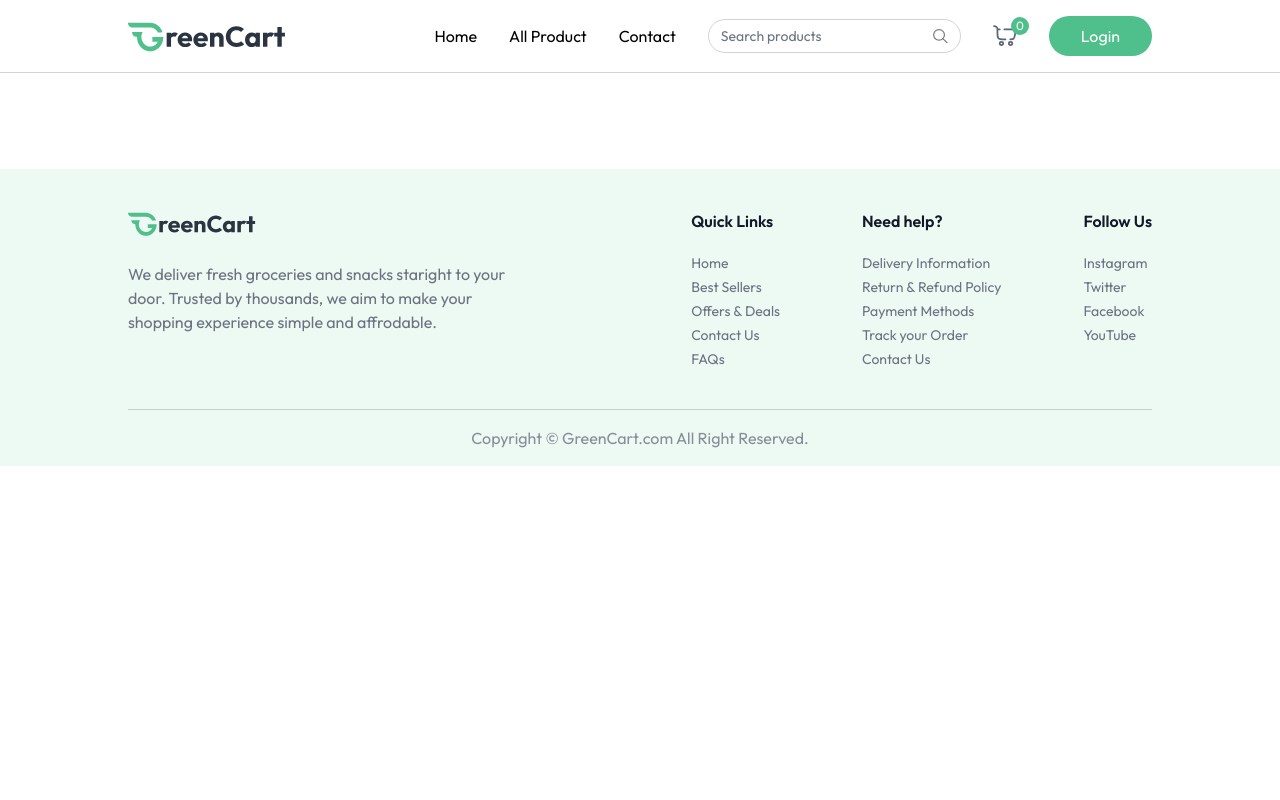
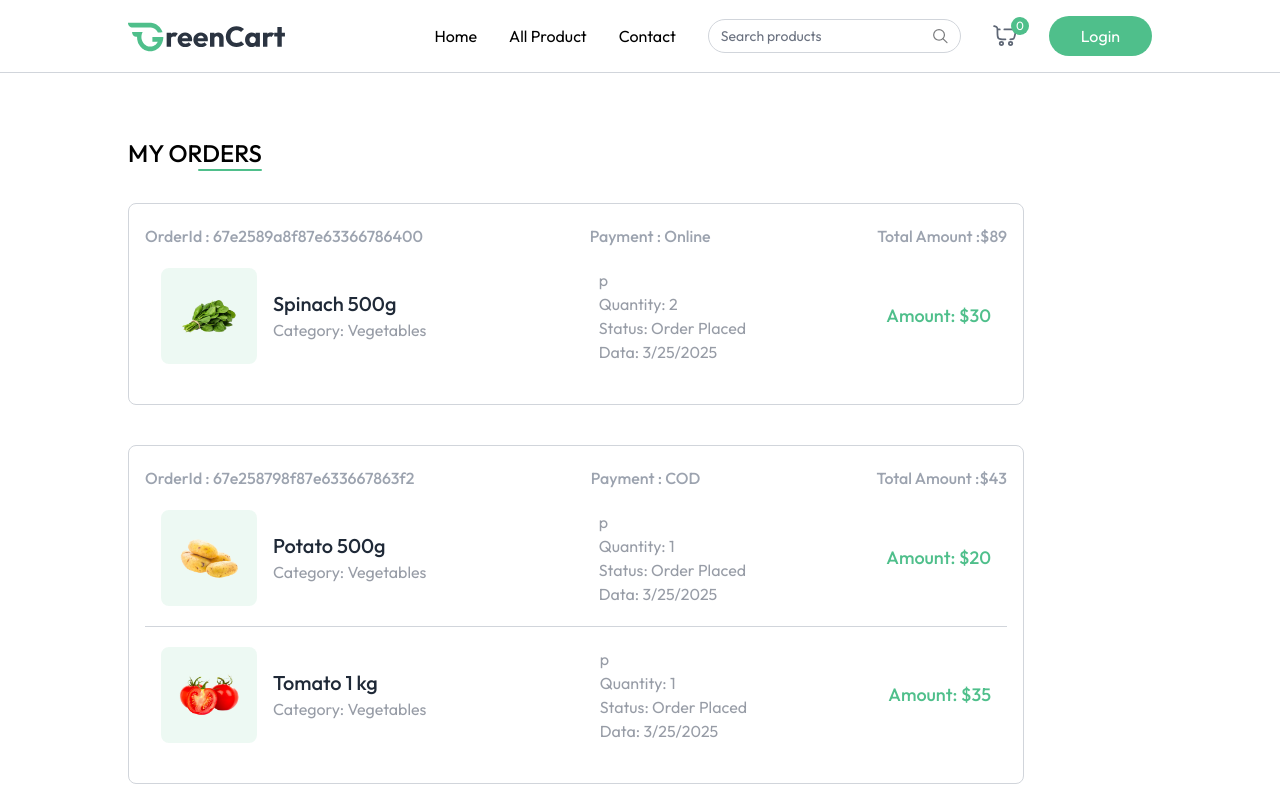
Before and after one commit to Navneeth-7989/greencart-mern, a React (Vite) app in the folder client/: page /my-orders in a window 1280 px wide. Shown: the top 800 px of the page. Built offline with nearby package versions, Linux system fonts and the light colour scheme.

Commit message:
feat: complete my-orders page

```diff
--- a/client/src/App.jsx
+++ b/client/src/App.jsx
@@ -11,6 +11,7 @@ import ProductCategory from './pages/ProductCategory'
 import ProductDetails from './pages/ProductDetails'
 import Cart from './pages/Cart'
 import AddAddress from './pages/AddAddress'
+import MyOrders from './pages/MyOrders'
 
 
 const App = () => {
@@ -32,6 +33,7 @@ const App = () => {
           <Route path='/products/:category/:id' element={<ProductDetails/>} />
           <Route path='/Cart' element={<Cart/>} />
           <Route path='/add-address' element={<AddAddress/>} />
+          <Route path='/my-orders' element={<MyOrders/>} />
         </Routes>
       </div>
      {!isSellerPath && <Footer/>}
--- a/client/src/components/ProductCard.jsx
+++ b/client/src/components/ProductCard.jsx
@@ -25,7 +25,7 @@ const ProductCard = ({ product }) => {
                 </div>
                 <div className="flex items-end justify-between mt-3">
                     <p className="md:text-xl text-base font-medium text-primary">
-                       {currency} ${product.offerPrice}{" "} <span className="text-gray-500/60 md:text-sm text-xs line-through">{currency}${product.price}</span>
+                       {currency} {product.offerPrice}{" "} <span className="text-gray-500/60 md:text-sm text-xs line-through">{currency}${product.price}</span>
                     </p>
                     <div onClick={(e) =>{e.stopPropagation();}} className="text-primary">
                         {!cartItems[product._id] ? (
--- /dev/null
+++ b/client/src/pages/MyOrders.jsx
@@ -0,0 +1,62 @@
+import React, { useEffect, useState } from 'react'
+import { useAppContext } from '../context/AppContext'
+import { assets, dummyOrders } from '../assets/assets'
+
+const MyOrders = () => {
+
+    const [myOrders, setMyOrders] = useState([])
+    const {currency} = useAppContext()
+
+    const fetchMyOrders = async ()=>{
+        setMyOrders(dummyOrders)
+
+    }
+
+    useEffect(()=>{
+        fetchMyOrders()
+    },[])
+
+  return (
+    <div className='mt-16 pb-16'>
+        <div className='flex flex-col items-end w-max mb-8'>
+             <p className='text-2xl font-medium uppercase'>My Orders</p>
+        <div className='w-16 h-0.5 bg-primary rounded-full'></div>
+        </div>
+    {myOrders.map((order, index)=>(
+        <div key={index} className='border border-gray-300 rounded-lg mb-10 p-4 py-5 max-w-4xl'>
+            <p className='flex justify-between md:items-center text-gray-400 md:font-medium max-md:flex-col'>
+                <span>OrderId : {order._id}</span>
+                <span>Payment : {order.paymentType}</span>
+                <span>Total Amount :{currency}{order.amount}</span>
+            </p>
+            {order.items.map((item, index)=> (
+                <div key={index} className={`relative bg-white text-gray-500/70 ${
+                    order.items.length !== index + 1 && "border-b"}
+                    border-gray-300 flex flex-col md:flex-row md:items-center justify-between p-4 py-5 md:gap-16 w-full max-w-4xl`}>
+                    <div className='flex items-center mb-4 md:mb-0'>
+                        <div className='bg-primary/10 p-4 rounded-lg'>
+                            <img src={item.product.image[0]} alt=""  className='w-16 h-16'/>
+                        </div>
+                        <div className='ml-4'>
+                            <h2 className='text-xl font-medium text-gray-800'>{item.product.name}</h2>
+                            <p>Category: {item.product.category}</p>
+                        </div>
+                    </div>
+
+                    <div className='flex flex-col justify-center md:ml-8 mb-4 md:mb-0'>
+p                      <p>Quantity: {item.quantity || "1"}</p>
+<p>Status: {order.status}</p>
+<p>Data: {new Date(order.createdAt).toLocaleDateString()}</p>
+                    </div>
+
+                    <p className='text-primary text-lg font-medium'>Amount: {currency}{item.product.offerPrice * item.quantity}</p>
+
+                </div>
+            ))}
+        </div>
+    ))}
+    </div>
+  )
+}
+
+export default MyOrders
```
